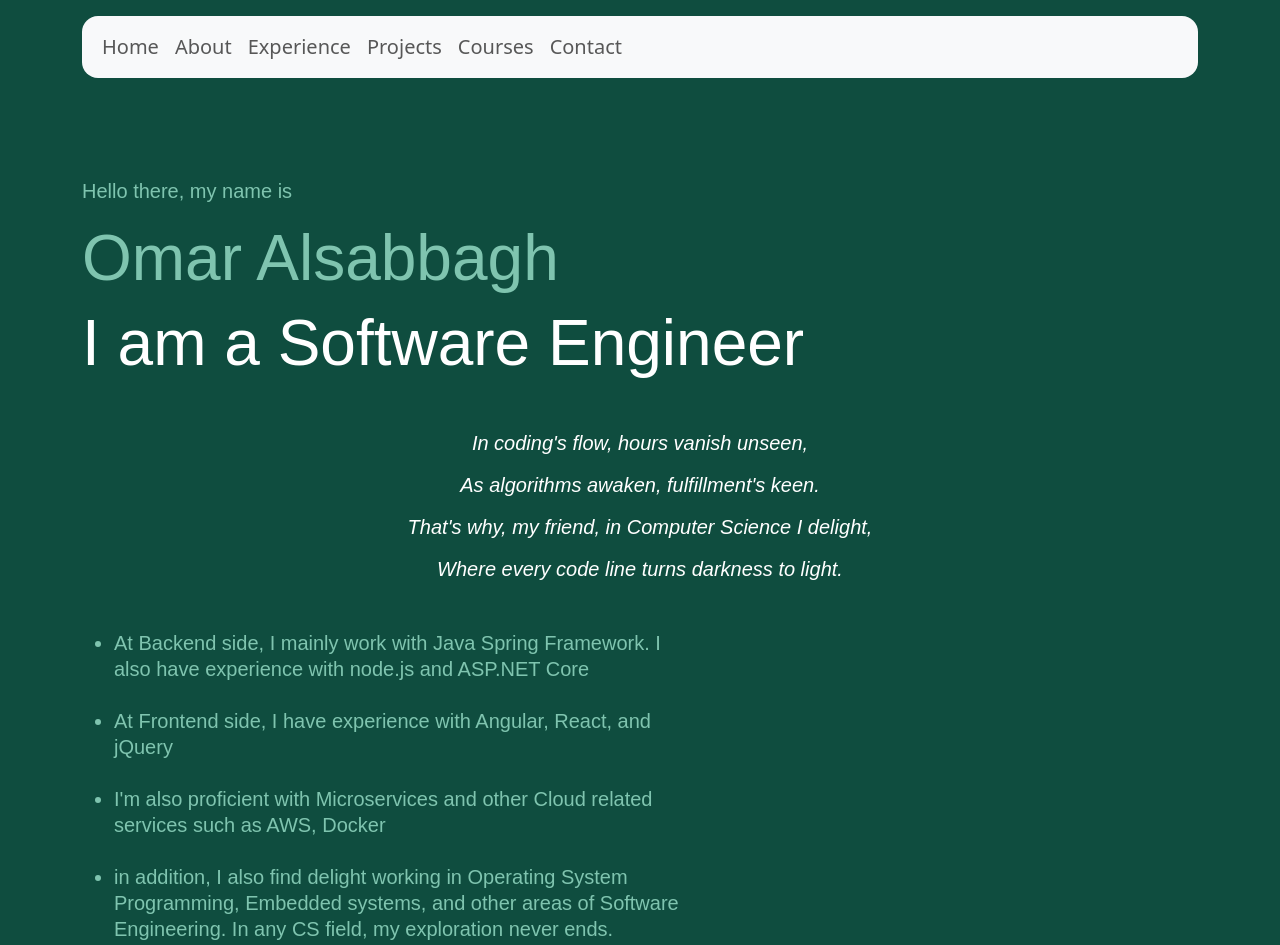
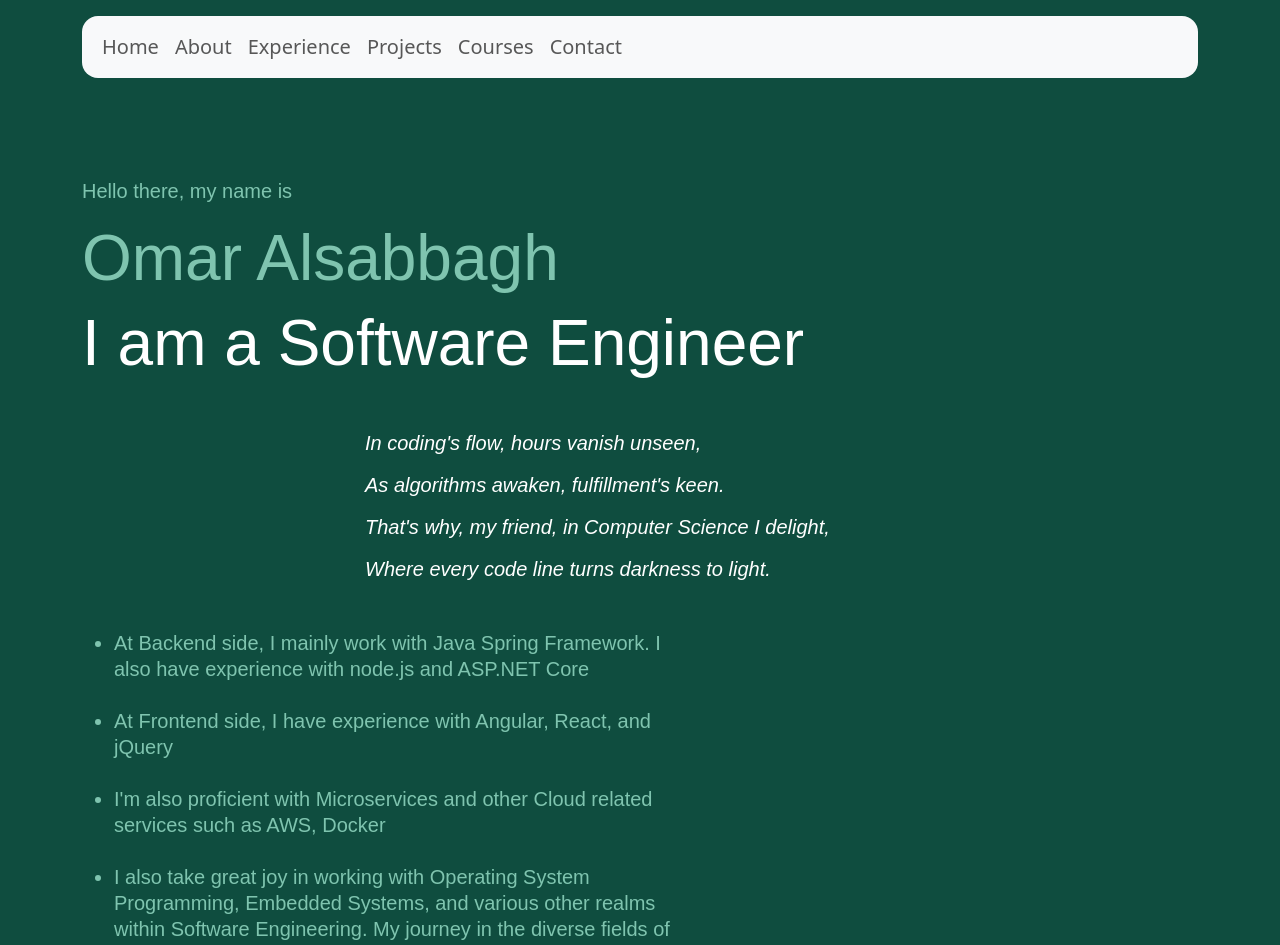
Before and after one commit to Omar-Alsabbagh17/portfolio-website, an Angular app: page / in a window 1280 px wide. Shown: the top 945 px of the page. Built offline with nearby package versions, Linux system fonts and the light colour scheme; a web font is replaced by a local one.

Commit message:
left-aligned the poem

```diff
--- a/src/app/components/home/home.component.css
+++ b/src/app/components/home/home.component.css
@@ -35,3 +35,9 @@
     color:red;
   }
 }
+
+.div-centered {
+  text-align: left;
+  margin: auto;
+  width: 550px;
+}
--- a/src/app/components/home/home.component.html
+++ b/src/app/components/home/home.component.html
@@ -6,12 +6,14 @@
       <h1 class="text-white">I am a Software Engineer</h1>
     </div>
 
-      <figure class="mt-5 mb-5">
+      <figure class="my-5">
         <blockquote class="blockquote text-white text-center">
-            <p> <em> In coding's flow, hours vanish unseen, </em> <p>
-            <p><em>  As algorithms awaken, fulfillment's keen.</em></p>
-            <p><em>  That's why, my friend, in Computer Science I delight,</em></p>
-            <p><em>  Where every code line turns darkness to light. </em></p>
+          <div class="div-centered">
+            <p><em> In coding's flow, hours vanish unseen, </em> <p>
+            <p><em> As algorithms awaken, fulfillment's keen.</em></p>
+            <p><em> That's why, my friend, in Computer Science I delight,</em></p>
+            <p><em> Where every code line turns darkness to light. </em></p>
+          </div>
         </blockquote>
       </figure>
 
@@ -22,9 +24,8 @@
       <br>
       <li> I'm also proficient with Microservices and other Cloud related services such as AWS, Docker </li>
       <br>
-      <li> in addition, I also find delight working in  Operating System Programming, Embedded systems,
-        and other areas of Software Engineering.
-        In any CS field, my exploration never ends.
+      <li> I also take great joy in working with Operating System Programming, Embedded Systems, and various other realms within Software Engineering.
+        My journey in the diverse fields of Computer Science is one of continuous discovery and learning.
       </li>
     </ul>
 
```
